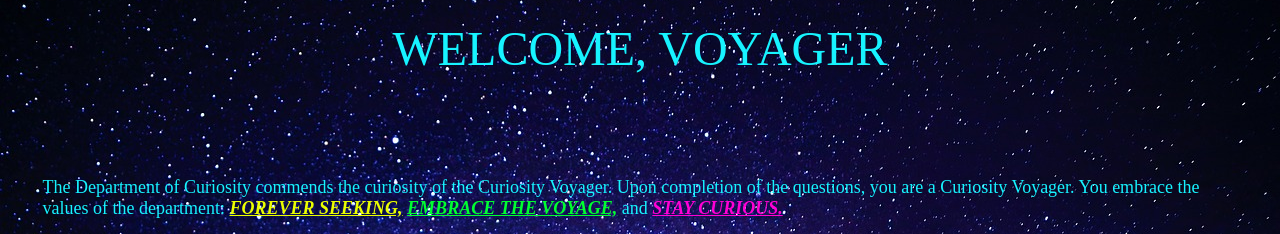
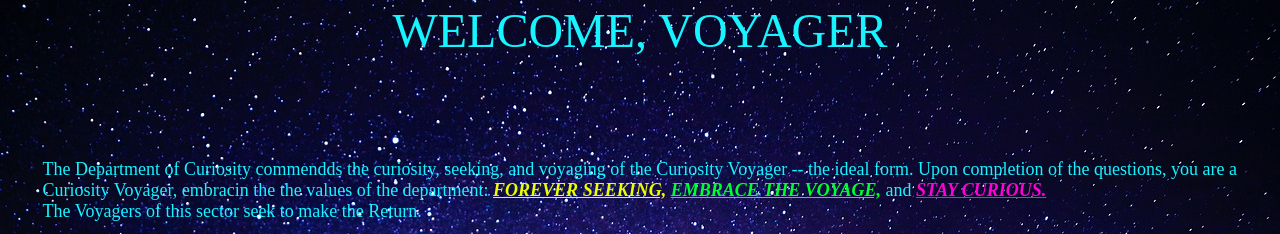
Before and after one commit to CuriosityVoyagers/curiosityvoyagers.github.io, a plain HTML site: page index.html in a window 1280 px wide. Shown: the part 2013-2247 px from the top of the page. Drawn offline with Linux system fonts and the light colour scheme; grey boxes are pictures that could not be loaded.

Commit message:
index.html

```diff
--- a/index.html
+++ b/index.html
@@ -13,8 +13,6 @@
 </head>
 <body bgcolor="#000000" background="bg-stars.jpg" text="#33ffcc"
 link="#cc99ff" vlink="#66cccc" alink="#ff0066">
-YOU
-a
 <center>
   <img src="ufo.gif" width="200" height="200" alt=""/><br>
 	<h1>The Department of Curiosity</h1>
@@ -25,7 +23,7 @@ a
 <br>
 <table border=0 width=95%><tr>
 <td><br></td></tr><tr>
-<td><font size=+1><p class="main-text">The Department of Curiosity commends the curiosity of the Curiosity Voyager. Upon completion of the questions, you are a Curiosity Voyager. You embrace the values of the department: <b class="seek">FOREVER SEEKING,</b> <b class="voyage">EMBRACE THE VOYAGE,</b> and <b class="curious">STAY CURIOUS.</b></p>
+<td><font size=+1><p class="main-text">The Department of Curiosity commendds the curiosity, seeking, and voyaging of the Curiosity Voyager -- the ideal form. Upon completion of the questions, you are a Curiosity Voyager, embracin the the values of the department: <b class="seek">FOREVER SEEKING,</b> <b class="voyage">EMBRACE THE VOYAGE,</b> and <b class="curious">STAY CURIOUS.</b> <br>The Voyagers of this sector seek to make the Return.</p>
 	<iframe width="560" height="315" src="https://www.youtube.com/embed/PBlF7QWCkhI?si=j_tb1L-FXWqpEsJU" title="YouTube video player" frameborder="0" allow="accelerometer; autoplay; clipboard-write; encrypted-media; gyroscope; picture-in-picture; web-share" referrerpolicy="strict-origin-when-cross-origin" allowfullscreen></iframe>
 	<h3 class="join">Join Us</h3>
 <form>
```
